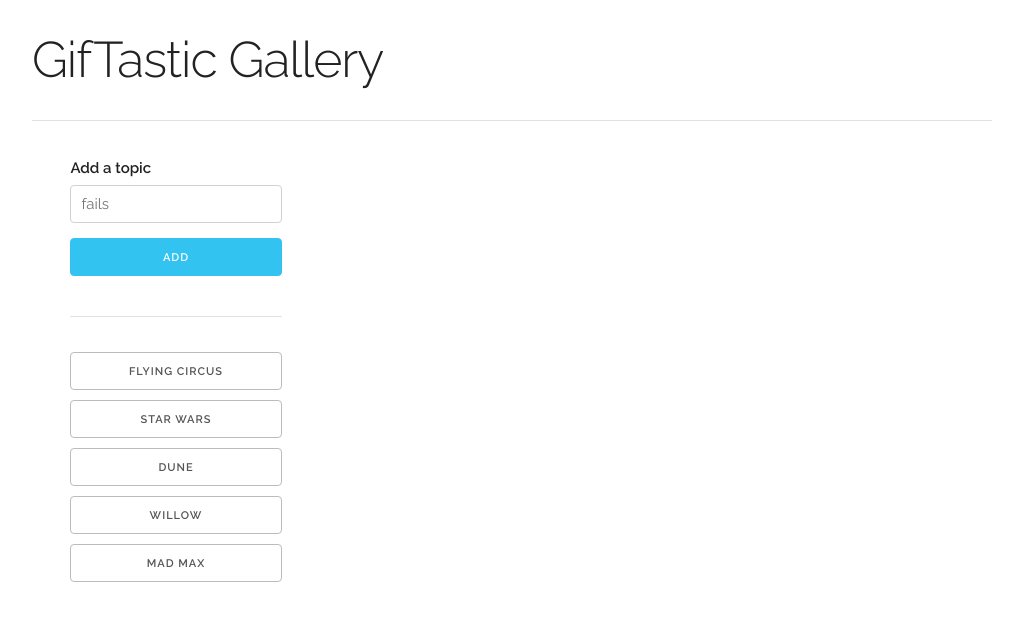
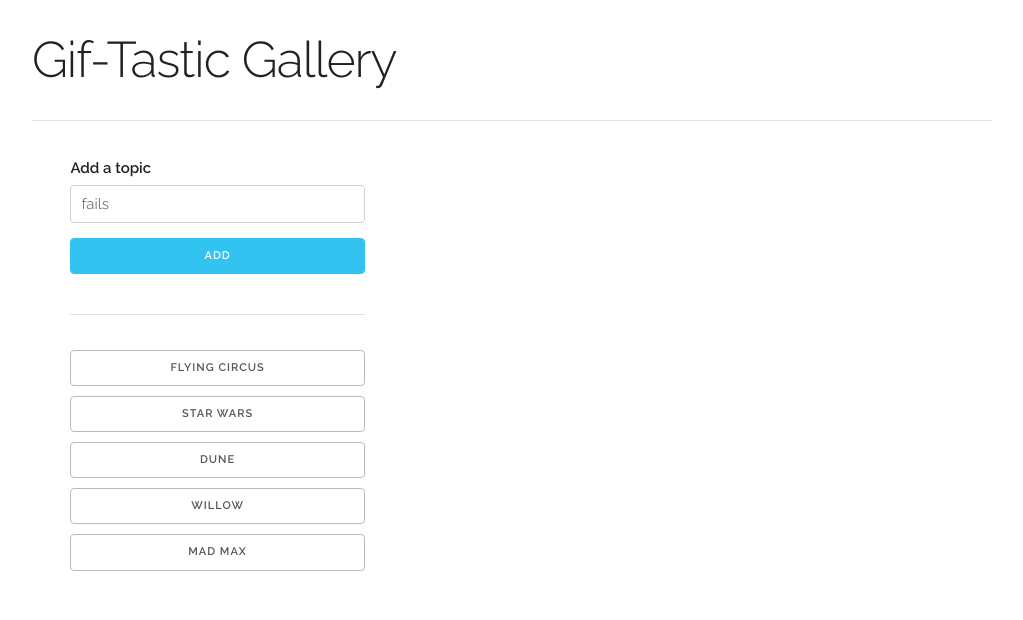
Before and after one commit to median-man/Gif-Tastic-Gallery, a plain HTML site: page index.html in a window 1280 px wide. Shown: the whole page, without its empty margins (128-1151 px from the left). Drawn offline with nearby package versions, Linux system fonts and the light colour scheme.

Commit message:
Edited Layout and Button styles: edited layout; changed button css

```diff
--- a/assets/css/skeleton.css
+++ b/assets/css/skeleton.css
@@ -165,23 +165,22 @@
 
 /* Buttons
 –––––––––––––––––––––––––––––––––––––––––––––––––– */
+
 .button,
 button,
 input[type="submit"],
 input[type="reset"],
 input[type="button"] {
   display: inline-block;
-  height: 38px;
-  padding: 0 30px;
+  padding: .8em 1em;
   color: #555;
   text-align: center;
   font-size: 11px;
   font-weight: 600;
-  line-height: 38px;
+  line-height: 1.5em;
   letter-spacing: .1rem;
   text-transform: uppercase;
   text-decoration: none;
-  white-space: nowrap;
   background-color: transparent;
   border-radius: 4px;
   border: 1px solid #bbb;
--- a/index.html
+++ b/index.html
@@ -1,55 +1,41 @@
 <!DOCTYPE html>
 <html lang="en">
+
 <head>
-
-
     <meta charset="utf-8">
     <title>GifTastic Gallery</title>
     <meta name="description" content="">
     <meta name="author" content="">
-
-
     <meta name="viewport" content="width=device-width, initial-scale=1">
-
-
     <link href="https://fonts.googleapis.com/css?family=Raleway:400,300,600" rel="stylesheet" type="text/css">
-
-
     <link rel="stylesheet" href="assets/css/normalize.css">
     <link rel="stylesheet" href="assets/css/skeleton.css">
     <link rel="stylesheet" href="assets/css/style.css">
+</head>
 
-</head>
 <body>
-
-
     <div class="container">
         <header>
             <div class="row">
                 <div class="twelve columns">
-    	    <h1>GifTastic Gallery</h1>
+                    <h1>Gif-Tastic Gallery</h1>
                     <hr>
                 </div>
             </div>
             <div class="row">
-    		<div class="nine columns">
-
+                <div class="eight columns">
                     <!-- giffery (gif gallery) -->
                     <div id="giffery"></div>
                 </div>
-    		<div class="three columns">
                 <hr class="hide medium">
-
+                <div class="four columns">
                     <!-- add topic form -->
                     <form>
                         <label for="txtAddTopic">Add a topic</label>
-            <input type="text" class="u-full-width" placeholder="fails"
-                   id="txtAddTopic">
-             <button class="button-primary u-full-width" type="submit"
-                     id="btnAddTopic">Add</button>
+                        <input type="text" class="u-full-width" placeholder="fails" id="txtAddTopic">
+                        <button class="button-primary u-full-width" type="submit" id="btnAddTopic">Add</button>
                     </form>
                     <hr>
-
                     <!-- button column -->
                     <div id="buttonBox">
                     </div>
@@ -60,4 +46,5 @@
     <script src="https://cdnjs.cloudflare.com/ajax/libs/jquery/3.2.1/jquery.min.js"></script>
     <script src="assets/javascript/gifTastic.js"></script>
 </body>
+
 </html>
```
Also changed, not shown: assets/css/style.css (+17 -2 lines). Lines whose indentation alone changed are shown as unchanged.
